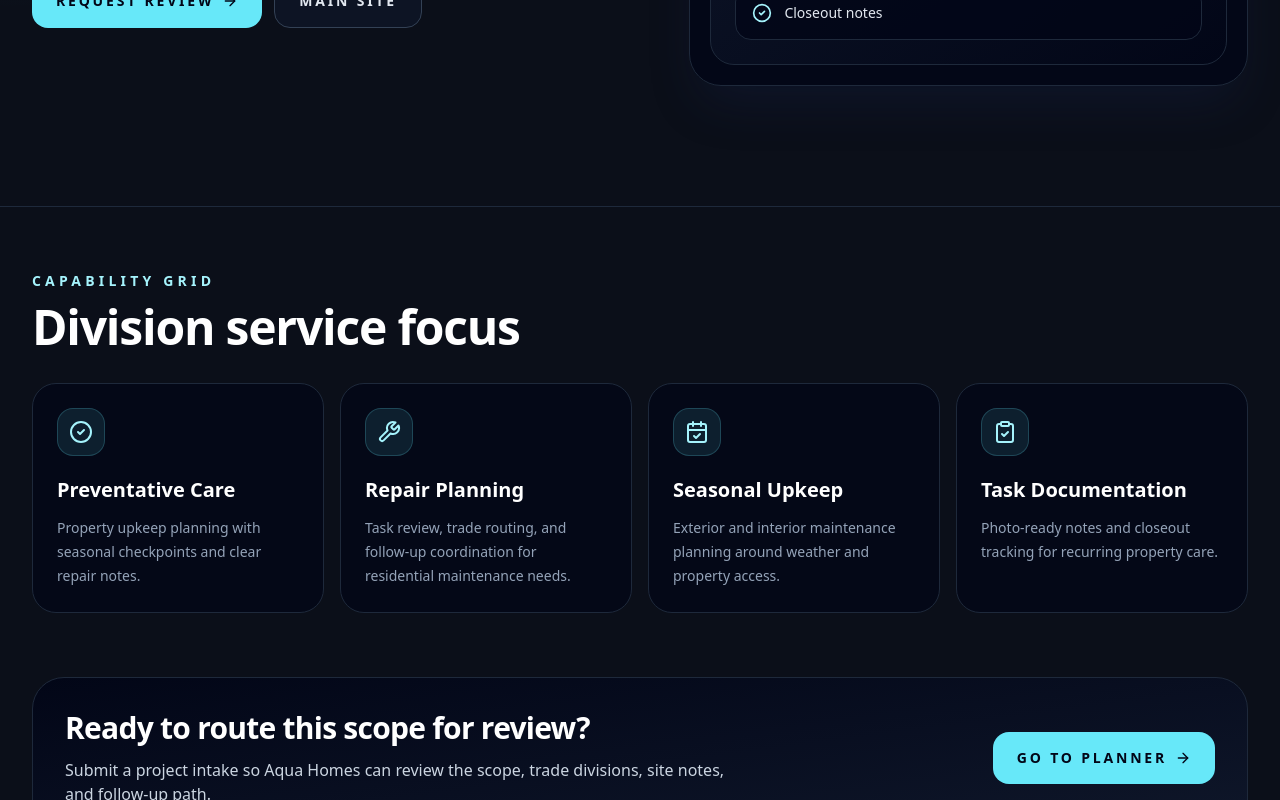
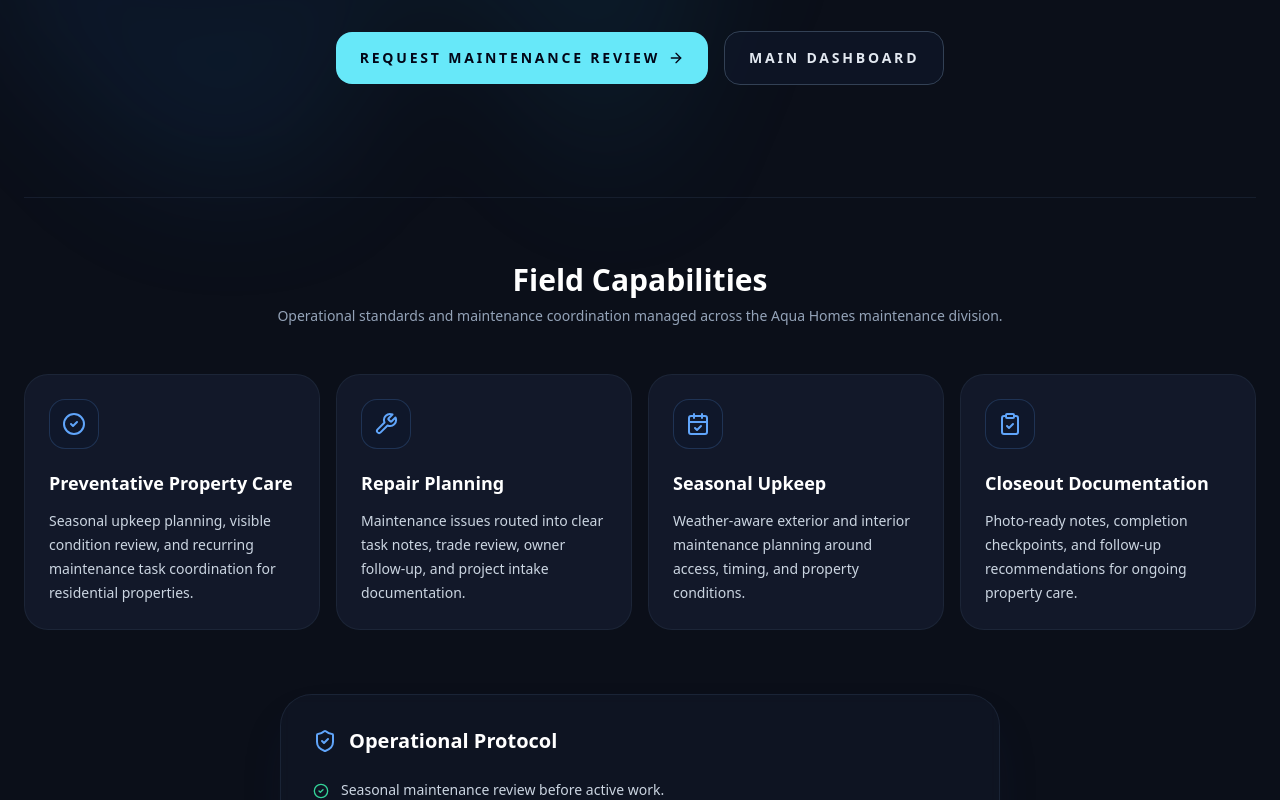
Before and after one commit to deyve55/pro-trades-hvac-demo, a Next.js app: page /maintenance in a window 1280 px wide. Shown: the part 500-1300 px from the top of the page. Built offline with nearby package versions, Linux system fonts and the light colour scheme.

Commit message:
Replace maintenance route with self-contained page

```diff
--- a/app/maintenance/page.tsx
+++ b/app/maintenance/page.tsx
@@ -1,14 +1,31 @@
-import type { Metadata } from "next";
-import DivisionTemplate from "@/app/components/DivisionTemplate";
-import { CalendarCheck, CheckCircle2, ClipboardCheck, Wrench } from "lucide-react";
+import React from "react";
+import { Metadata } from "next";
+import Link from "next/link";
+import { ArrowLeft, ArrowRight, CalendarCheck, CheckCircle2, ClipboardCheck, ShieldCheck, Wrench } from "lucide-react";
 
 export const metadata: Metadata = {
-  title: "Aqua Homes Maintenance | Aqua Homes & Design Group",
-  description: "Preventative property care, repair planning, seasonal upkeep, and task coordination.",
+  title: "Aqua Homes Maintenance | Preventative Property Care",
+  description: "Preventative property care, repair planning, seasonal upkeep, and coordinated maintenance review.",
   alternates: { canonical: "/maintenance" },
-  openGraph: { title: "Aqua Homes Maintenance", description: "Preventative property care, repair planning, seasonal upkeep, and task coordination.", images: ["/og-premium-showcase.jpg"] }
+  openGraph: { title: "Aqua Homes Maintenance | Preventative Property Care", description: "Preventative property care, repair planning, seasonal upkeep, and coordinated maintenance review.", url: "https://aquahomesgroup.com/maintenance", siteName: "Aqua Homes & Design Group", locale: "en_US", type: "website" }
 };
 
-export default function Page() {
-  return <DivisionTemplate eyebrowIcon={Wrench} title="Maintenance" description="Preventative property care, repair planning, seasonal upkeep, and task coordination." capabilities={[{ title: "Preventative Care", text: "Property upkeep planning with seasonal checkpoints and clear repair notes.", Icon: CheckCircle2 }, { title: "Repair Planning", text: "Task review, trade routing, and follow-up coordination for residential maintenance needs.", Icon: Wrench }, { title: "Seasonal Upkeep", text: "Exterior and interior maintenance planning around weather and property access.", Icon: CalendarCheck }, { title: "Task Documentation", text: "Photo-ready notes and closeout tracking for recurring property care.", Icon: ClipboardCheck }]} standards={["Seasonal review", "Task coordination", "Trade routing", "Closeout notes"]} />;
+export default function MaintenancePage() {
+  const capabilities = [
+    { name: "Preventative Property Care", desc: "Seasonal upkeep planning, visible condition review, and recurring maintenance task coordination for residential properties.", icon: CheckCircle2 },
+    { name: "Repair Planning", desc: "Maintenance issues routed into clear task notes, trade review, owner follow-up, and project intake documentation.", icon: Wrench },
+    { name: "Seasonal Upkeep", desc: "Weather-aware exterior and interior maintenance planning around access, timing, and property conditions.", icon: CalendarCheck },
+    { name: "Closeout Documentation", desc: "Photo-ready notes, completion checkpoints, and follow-up recommendations for ongoing property care.", icon: ClipboardCheck }
+  ];
+  const standards = ["Seasonal maintenance review before active work.", "Task notes coordinated through Aqua Homes project intake and scheduling checkpoints.", "Visible condition observations documented for owner review.", "Follow-up path defined for trade-specific repairs when needed."];
+
+  return (
+    <div className="relative isolate min-h-screen overflow-hidden bg-[#0b0f19] text-slate-100 selection:bg-blue-600 selection:text-white">
+      <div className="absolute inset-x-0 top-0 -z-10 transform-gpu overflow-hidden blur-3xl" aria-hidden="true"><div className="relative left-[calc(50%-11rem)] aspect-[1155/678] w-[36.125rem] -translate-x-1/2 rotate-[30deg] bg-gradient-to-tr from-blue-600 to-cyan-600 opacity-10 sm:left-[calc(50%-30rem)] sm:w-[72.1875rem]" style={{ clipPath: "polygon(74.1% 44.1%, 100% 61.6%, 97.5% 26.9%, 85.5% 0.1%, 80.7% 2%, 72.5% 32.5%, 60.2% 62.4%, 52.4% 68.1%, 47.5% 58.3%, 45.2% 34.5%, 27.5% 76.7%, 0.1% 64.9%, 17.9% 100%, 27.6% 76.8%, 76.1% 97.7%, 74.1% 44.1%)" }} /></div>
+      <div className="mx-auto max-w-7xl px-6 pt-8"><Link href="/" className="group inline-flex items-center gap-x-2 text-sm font-semibold text-slate-400 transition-colors hover:text-white"><ArrowLeft className="h-4 w-4 transition-transform group-hover:-translate-x-1" /> Back to Dashboard</Link></div>
+      <section className="mx-auto max-w-7xl px-6 pb-12 pt-16 text-center lg:pt-20" aria-labelledby="maintenance-heading"><span className="mb-6 inline-flex items-center gap-x-2 rounded-full border border-blue-500/20 bg-blue-500/10 px-4 py-1 font-mono text-xs font-medium uppercase tracking-wider text-blue-400">Division // Maintenance</span><h1 id="maintenance-heading" className="mx-auto max-w-5xl text-4xl font-black tracking-tight text-white sm:text-6xl lg:text-7xl">Preventative Property Care and Maintenance Coordination</h1><p className="mx-auto mt-6 max-w-3xl text-lg leading-8 text-slate-300">Repair planning, seasonal upkeep, task documentation, and coordinated maintenance review for premium residential properties.</p><div className="mt-10 flex flex-col items-center justify-center gap-4 sm:flex-row"><a href="/#planner" className="inline-flex items-center justify-center gap-2 rounded-2xl bg-cyan-300 px-6 py-4 text-sm font-black uppercase tracking-[0.2em] text-slate-950 transition hover:bg-white">Request Maintenance Review <ArrowRight className="h-4 w-4" /></a><Link href="/" className="inline-flex items-center justify-center gap-2 rounded-2xl border border-slate-700 bg-slate-900/70 px-6 py-4 text-sm font-black uppercase tracking-[0.2em] text-slate-200 transition hover:border-cyan-300/50">Main Dashboard</Link></div></section>
+      <section className="mx-auto max-w-7xl px-6 py-16" aria-labelledby="capabilities-heading"><div className="border-t border-slate-800/60 pt-16"><div className="mb-12 text-center"><h2 id="capabilities-heading" className="text-2xl font-bold text-white sm:text-3xl">Field Capabilities</h2><p className="mt-2 text-sm text-slate-400">Operational standards and maintenance coordination managed across the Aqua Homes maintenance division.</p></div><div className="grid grid-cols-1 gap-4 sm:grid-cols-2 lg:grid-cols-4">{capabilities.map((item) => { const Icon = item.icon; return <div key={item.name} className="relative rounded-3xl border border-slate-800/80 bg-[#121829] p-6 transition duration-300 hover:-translate-y-1 hover:border-blue-500/40 hover:bg-slate-900"><div className="mb-5 w-fit rounded-2xl border border-blue-400/20 bg-slate-900 p-3 text-blue-400"><Icon className="h-6 w-6" aria-hidden="true" /></div><h3 className="text-lg font-bold text-white">{item.name}</h3><p className="mt-3 text-sm leading-6 text-slate-300">{item.desc}</p></div>; })}</div></div></section>
+      <section className="mx-auto max-w-3xl px-6 pb-14" aria-labelledby="standards-heading"><div className="rounded-[2rem] border border-slate-800/80 bg-[#121829]/60 p-8 shadow-2xl shadow-blue-950/20 backdrop-blur-sm"><div className="mb-6 flex items-center gap-x-3"><ShieldCheck className="h-6 w-6 text-blue-400" /><h2 id="standards-heading" className="text-xl font-bold text-white">Operational Protocol</h2></div><ul className="space-y-4">{standards.map((standard) => <li key={standard} className="flex items-start gap-x-3 text-sm leading-relaxed text-slate-300"><CheckCircle2 className="mt-1 h-4 w-4 flex-shrink-0 text-emerald-400" aria-hidden="true" /><span>{standard}</span></li>)}</ul></div></section>
+    </div>
+  );
 }
```
